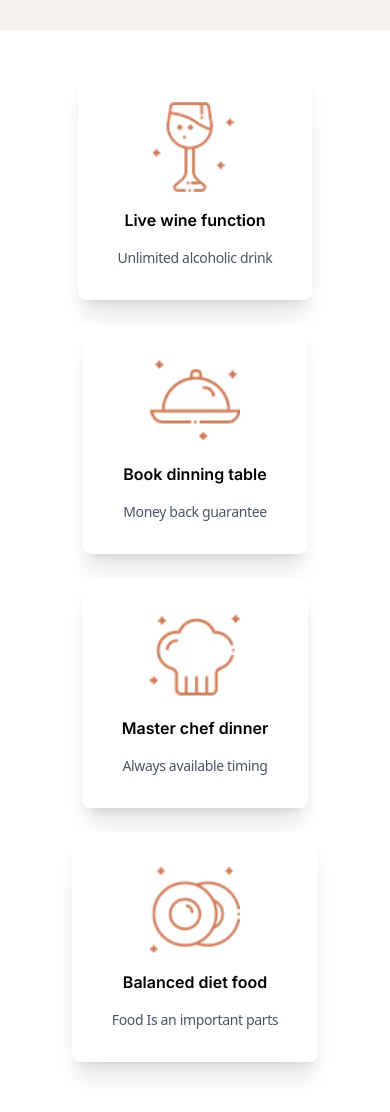
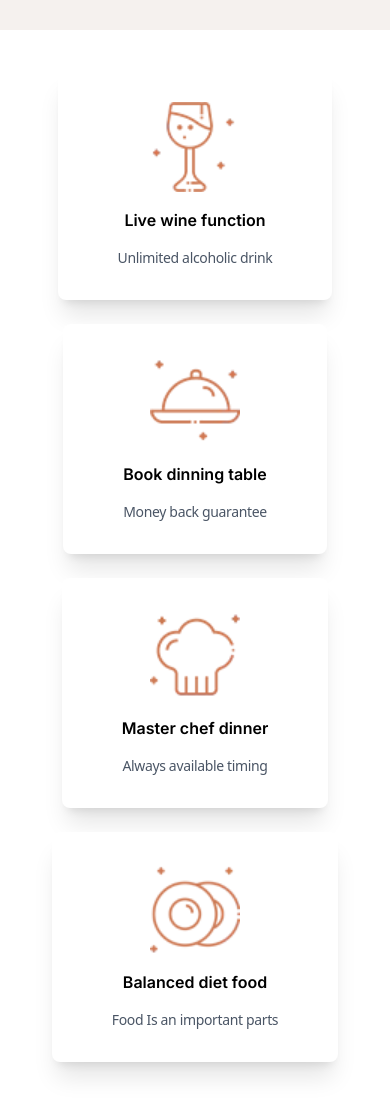
Before and after one commit to mayankchugh17/vegist, a Next.js app: page / in a window 390 px wide. Shown: the part 814-1926 px from the top of the page. Built offline with nearby package versions, Linux system fonts and the light colour scheme.

Commit message:
Some updation has beenn done For small devices UI

```diff
--- a/src/app/components/Cards.jsx
+++ b/src/app/components/Cards.jsx
@@ -2,22 +2,22 @@ import Image from "next/image";
 function Cards() {
     return (
         <div className="absolute w-full mt-10 md:top-255 z-50 flex flex-col md:flex-row justify-center items-center gap-6 mx-auto">
-            <div className="bg-white p-8  flex text-center flex-col justify-center shadow-xl items-center rounded-lg px-10 md:px-30 gap-4">
+            <div className="bg-white p-8  flex text-center flex-col justify-center shadow-xl items-center rounded-lg px-15 md:px-30 gap-4">
                 <Image src="/cards/1.webp" alt="Card 1" width={90} height={200} className="rounded-sm" />
                 <h2 className="text-md md:text-2xl font-semibold ">Live wine function</h2>
                 <p className="text-sm  md:text-xl font-normal text-gray-600 tracking-tight font-sans">Unlimited alcoholic drink</p>
             </div>
-            <div className="bg-white p-8  flex text-center flex-col justify-center shadow-xl items-center rounded-lg px-10 md:px-30 gap-4">
+            <div className="bg-white p-8  flex text-center flex-col justify-center shadow-xl items-center rounded-lg px-15 md:px-30 gap-4">
                 <Image src="/cards/2.webp" alt="Card 1" width={90} height={200} className="rounded-sm" />
                 <h2 className="text-md md:text-2xl font-semibold">Book dinning table</h2>
                 <p className="text-sm  md:text-xl font-normal text-gray-600 tracking-tight font-sans">Money back guarantee</p>
             </div>
-            <div className="bg-white p-8  flex text-center flex-col justify-center shadow-xl items-center rounded-lg px-10 md:px-30 gap-4">
+            <div className="bg-white p-8  flex text-center flex-col justify-center shadow-xl items-center rounded-lg px-15 md:px-30 gap-4">
                 <Image src="/cards/3.webp" alt="Card 1" width={90} height={200} className="rounded-sm" />
                 <h2 className="text-md md:text-2xl font-semibold">Master chef dinner</h2>
                 <p className="text-sm  md:text-xl font-normal text-gray-600 tracking-tight font-sans">Always available timing</p>
             </div>
-            <div className="bg-white p-8  flex text-center flex-col justify-center shadow-xl items-center rounded-lg px-10 md:px-30 gap-4">
+            <div className="bg-white p-8  flex text-center flex-col justify-center shadow-xl items-center rounded-lg px-15 md:px-30 gap-4">
                 <Image src="/cards/4.webp" alt="Card 1" width={90} height={200} className="rounded-sm" />
                 <h2 className="text-md md:text-2xl font-semibold">Balanced diet food</h2>
                 <p className="text-sm  md:text-xl font-normal text-gray-600 tracking-tight font-sans">Food Is an important parts</p>
--- a/src/app/components/Tab.jsx
+++ b/src/app/components/Tab.jsx
@@ -13,7 +13,7 @@ function Tab({ heading }) {
       </h1>
       <div className="my-10">
 
-        <ul className="flex flex-col md:flex-row text-lg justify-center gap-5 mt-10">
+        <ul className="flex md:flex-row text-lg justify-center gap-5 mt-10 overflow-x-auto">
         <div className="flex justify-center items-center gap-3">
           <li className="text-gray-500 font-semibold hover:underline underline-offset-5 hover:text-[#CD7752] tracking-widest">
             STARTERS
```
